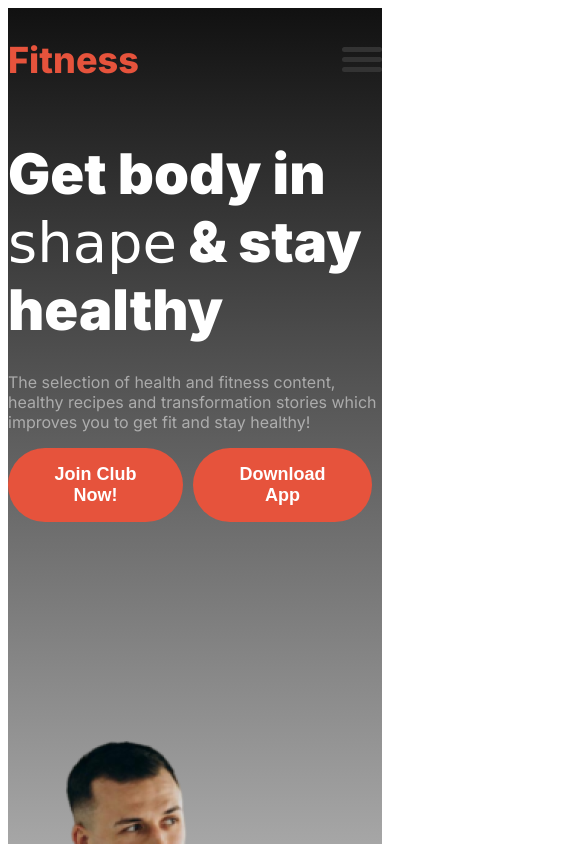
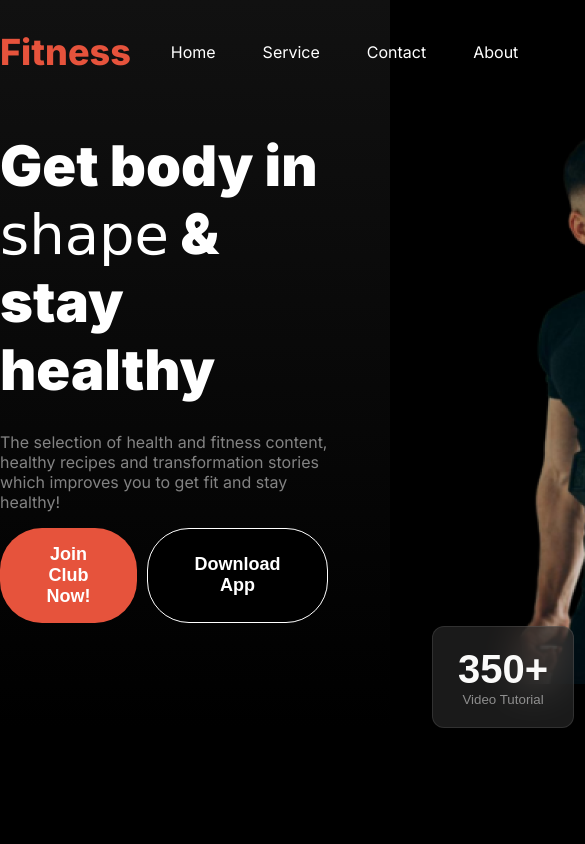
Before and after one commit to AbrarSian/Assignment-02, a plain HTML site: page index.html in a window 390 px wide. Shown: the top 844 px of the page, 585 px wide, since content can reach past the window. Drawn offline with Linux system fonts and the light colour scheme; a web font is replaced by a local one.

Commit message:
first page modified after network restoring

```diff
--- a/index.html
+++ b/index.html
@@ -6,7 +6,7 @@
     <title>Fitness Website for assignment</title>
     <link rel="stylesheet" href="./styles.css">
 </head>
-<body class="inter-font">
+<body class="inter-font background-color">
     <header class="bg-light">
         <nav class="nav-bar display-flex">
             <h2 class="brand">Fitness</h2>
@@ -29,7 +29,7 @@
                 <p class="banner-description text-light-white">The selection of health and fitness content, healthy recipes and transformation stories which improves you to get fit and stay healthy!</p>
                 <div class="btn-display display-flex">
                     <button class="btn-primary">Join Club Now!</button>
-                <button class="btn-primary">Download App</button>
+                <button class="btn-primary btn-color">Download App</button>
                 </div>
 
             </div>
@@ -49,8 +49,7 @@
     <main>
 
     </main>
-    <footer>
-
+    <footer >
     </footer>
 </body>
 </html>
--- a/styles.css
+++ b/styles.css
@@ -14,16 +14,36 @@
     font-weight: 400;
     font-style: normal;
 }
+body{
+    margin: 0;
+    padding: 0;
+}
+.background-color{
+    background-color: black;
+}
+.width{
+    max-width: 1060px;
+    margin: 0 auto;
+}
 
 /* shared styles */
     .display-flex{
         display: flex;
     }
-    .text-white{
+    .text-white, th{
         color: rgb(255, 255, 255);
     }
-    .text-light-white{
+    .text-light-white, td{
         color: rgba(255, 255, 255, 0.5);
+    }
+    .special-text{
+        color: rgb(255, 255, 255);
+        font-size: 3rem;
+        font-weight: 900;
+    }
+    .special-text-1{
+        font-size: 1.75rem;
+        font-weight: 800;
     }
     .bg-light{
         background: linear-gradient(180.00deg, rgb(17, 17, 17),rgba(119, 119, 119, 0) 100%);
@@ -44,6 +64,10 @@
         border-radius: 12px;
         backdrop-filter: blur(20px);
         background: rgba(48, 48, 48, 0.54);
+    }
+    .btn-color{
+        background-color: black;
+        border: 1px solid white;
     }
 /* header styles */
 
@@ -78,8 +102,6 @@
 .banner{
     gap: 167px;
 }
-
-
 .banner-content{
     max-width: 520px;
     text-align: left;
@@ -97,6 +119,7 @@
 #tutorial-nmbr{
     font-size: 2.5rem;
     font-weight: 900;
+    color: rgb(250, 250, 249);
 }
 .sp1{
     margin-left: -73px;
@@ -107,58 +130,3 @@
     margin-left: 120px;
     margin-top: -420px;
 }
-
-/* responsive media query */
-@media screen and (max-width: 576px){
-    .banner,
-    .nav-bar,
-    .nav-links{
-        flex-direction: column;
-    }
-    .banner-part{
-        width:100%;
-    }
-
-    .nav-bar{
-        flex-direction: row;
-        justify-content: space-between;
-        align-items: center;
-    }
-    .banner button{
-        /* display: flex;
-        flex-direction: row;
-        justify-content: center; */
-    }
-    .sp1{
-        margin-top: -120px;
-        margin-left: 0px;
-    }
-    .sp2{
-        position: absolute;
-        margin-left: 0px;
-        margin-top: -420px;
-    }
-
-    .nav-bar, .banner{
-        max-width: 393px;
-        margin: 0 auto;
-    }
-    .nav-item{
-        display: none;
-    }
-    .hamburger-menu {
-        display: flex;
-        flex-direction: column;
-        justify-content: space-around;
-        width: 40px;
-        height: 30px;
-        cursor: pointer;
-    }
-
-    .line {
-        width: 100%;
-        height: 5px;
-        background-color: #333;
-        border-radius: 5px;
-    }
-}
```
